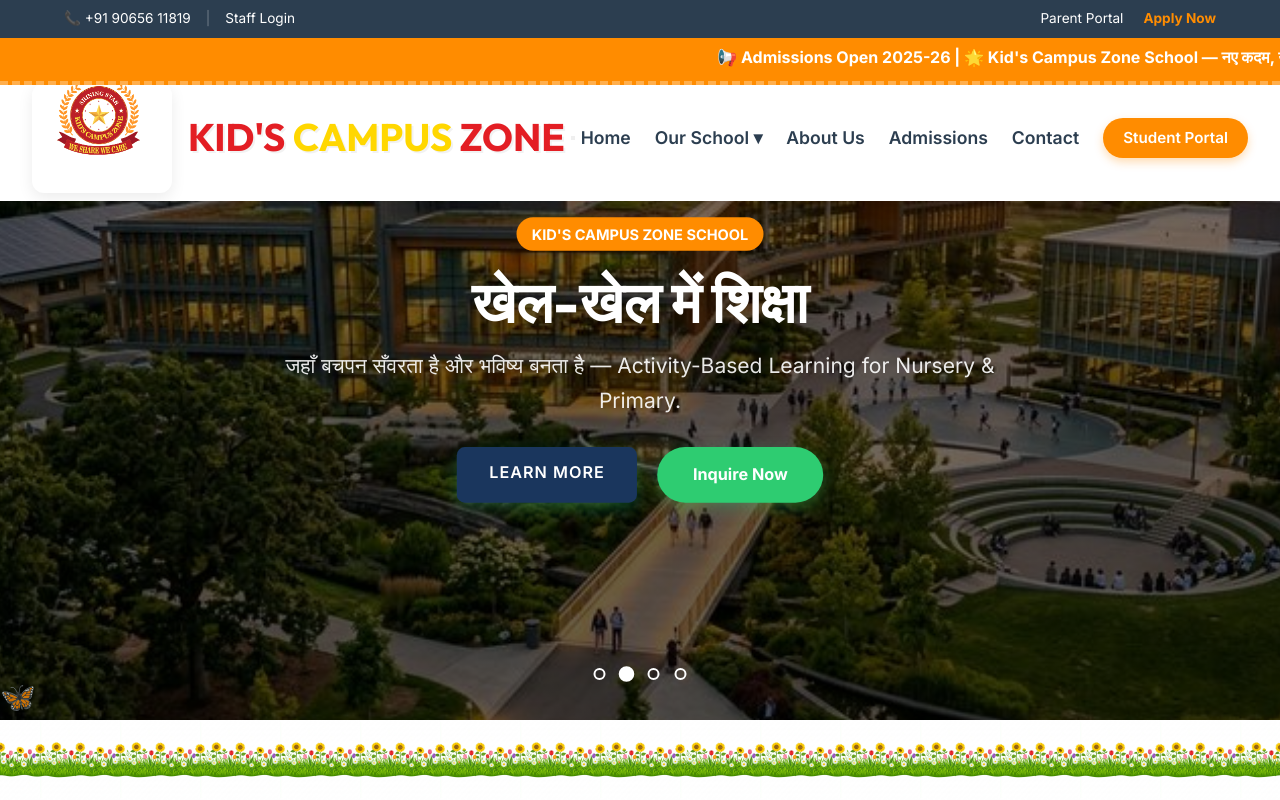
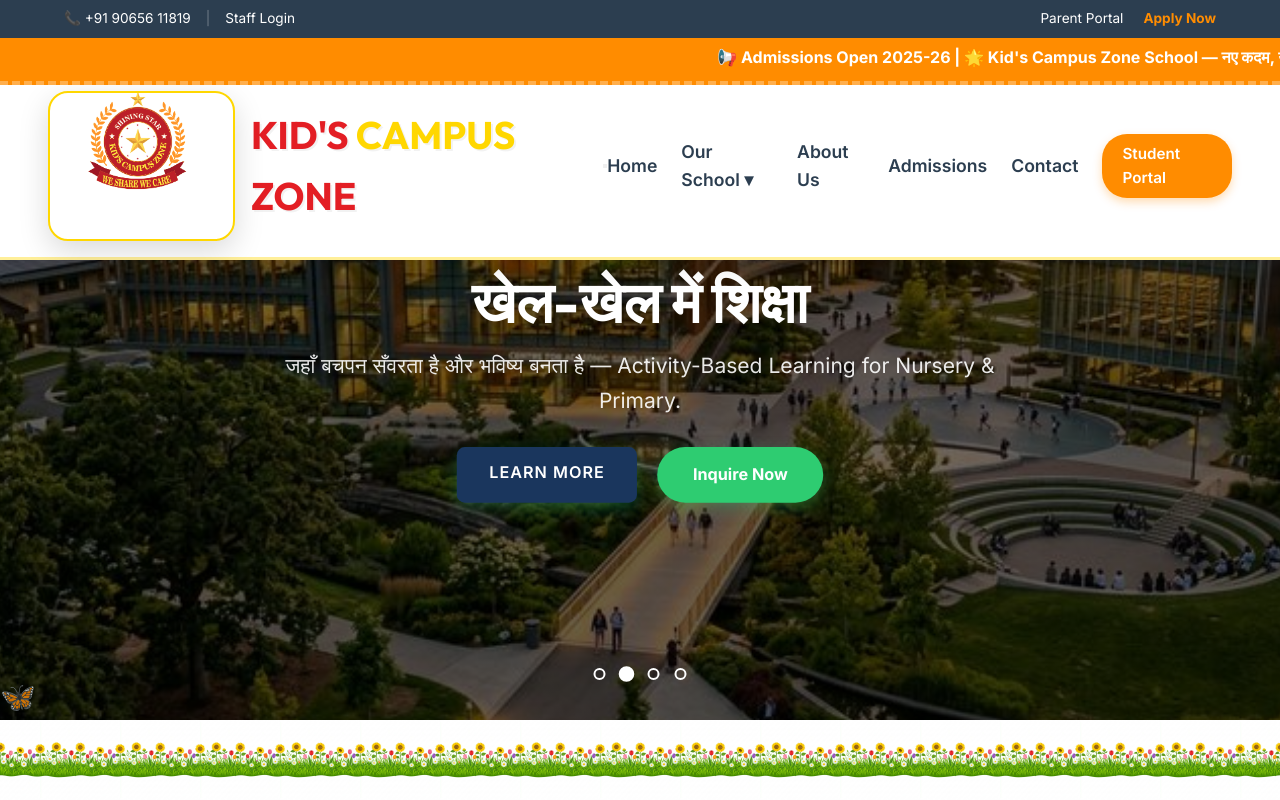
Before and after one commit to RubyGupta-tech/school-website, a React (Vite) app in the folder school-website/: page / in a window 1280 px wide. Shown: the top 800 px of the page. Built offline with nearby package versions, Linux system fonts and the light colour scheme.

Commit message:
Perfectly center navbar logo image

```diff
--- a/school-website/src/App.css
+++ b/school-website/src/App.css
@@ -3,7 +3,7 @@
   --secondary-color: #FFD700;
   --accent-color: #FF8C00;
   --vibrant-green: #2ecc71;
-  --header-height: 240px;
+  --header-height: 280px; /* Increased to accommodate grand navbar */
 }
 
 /* Header Structure */
@@ -88,12 +88,14 @@
   right: 0;
   z-index: 1000;
   background: white;
-  padding: 0.5rem 2rem;
+  padding: 1rem 3rem;
+  min-height: 160px;      /* Grand height for the massive logo */
   color: #2c3e50;
   display: flex;
   justify-content: space-between;
   align-items: center;
-  box-shadow: 0 4px 15px rgba(0,0,0,0.1);
+  box-shadow: 0 5px 25px rgba(0,0,0,0.12);
+  border-bottom: 3px solid rgba(255,215,0,0.4);
 }
 
 .navbar-logo-link {
@@ -104,26 +106,32 @@
   gap: 1rem;
 }
 
-/* Navbar Logo Crop - Big & Visible */
+/* Navbar Logo Crop - Grand & Unmissable */
 .navbar-logo-container {
-  width: 140px;
-  height: 110px;     /* Much larger than before, but still crops top/bottom */
+  width: 200px;      /* Massive broadness */
+  height: 150px;     /* Massive height visibility */
   overflow: hidden;
-  border-radius: 12px;
+  border-radius: 20px;
   background: white;
   display: flex;
   align-items: center;
   justify-content: center;
-  box-shadow: 0 5px 15px rgba(0,0,0,0.08);
-  transition: all 0.3s cubic-bezier(0.175, 0.885, 0.32, 1.275);
+  box-shadow: 0 10px 30px rgba(0,0,0,0.15);
+  transition: all 0.4s cubic-bezier(0.175, 0.885, 0.32, 1.275);
+  position: relative;
+  border: 2px solid #FFD700; /* Gold border for prestige */
 }
 
 .navbar-logo {
-  height: 160px;    /* Scored larger to maintain 'Big' look */
+  height: 130%;    /* Slightly adjusted zoom for better centering */
   width: auto;
   object-fit: contain;
-  margin-top: -5px;
+  margin: 0;       /* Removed manual offset to ensure perfect flex centering */
 }
+
+
+
+
 
 
 .navbar-logo-link:hover .navbar-logo-container {
```
